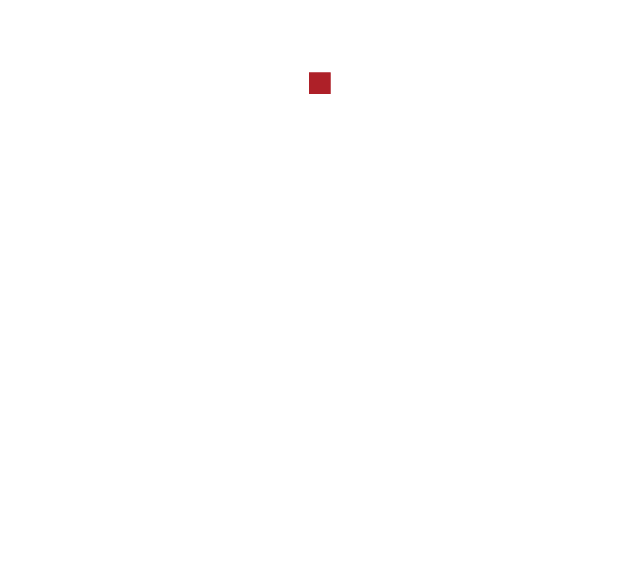
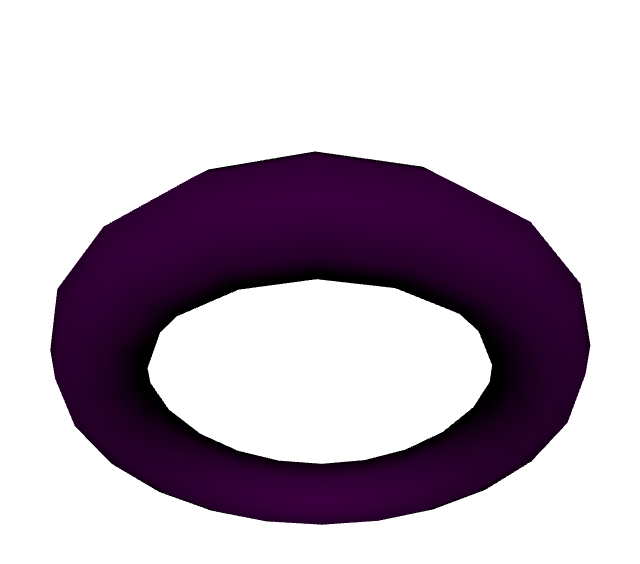
Before and after one commit to hana-tokarova/master-thesis, a React (Create React App) app: page / in a window 1280 px wide. Shown: the top 564 px of the page, without its empty margins (320-960 px from the left). Built offline with nearby package versions, Linux system fonts and the light colour scheme.

Commit message:
Playing with the setup

```diff
--- a/src/App.tsx
+++ b/src/App.tsx
@@ -1,35 +1,18 @@
+import { ChakraProvider, theme } from "@chakra-ui/react"
 import { Canvas } from "@react-three/fiber"
 
 export const App = () => (
-  <Canvas>
-    <ambientLight intensity={0.1} />
-    <directionalLight color="red" position={[0, 0, 5]} />
-    <mesh>
-      <boxGeometry />
-      <meshStandardMaterial />
-    </mesh>
-  </Canvas>
+  <ChakraProvider theme={theme}>
+    <div style={{ width: "100vw", height: "100vh" }}>
+      <Canvas>
+        <pointLight intensity={0.01} />
+        <directionalLight color="purple" position={[0, 0, 5]} />
+        <mesh position={[0, 0, 0]} scale={1} rotation={[180, 0, 180]}>
+          <torusGeometry args={[2, 0.4, 8, 20, Math.PI * 2]} />
 
-  // <ChakraProvider theme={theme}>
-  //   <Box textAlign="center" fontSize="xl">
-  //     <Grid minH="100vh" p={3}>
-  //       <ColorModeSwitcher justifySelf="flex-end" />
-  //       <VStack spacing={8}>
-  //         <Logo h="40vmin" pointerEvents="none" />
-  //         <Text>
-  //           Edit <Code fontSize="xl">src/App.tsx</Code> and save to reload.
-  //         </Text>
-  //         <Link
-  //           color="teal.500"
-  //           href="https://chakra-ui.com"
-  //           fontSize="2xl"
-  //           target="_blank"
-  //           rel="noopener noreferrer"
-  //         >
-  //           Learn Chakra
-  //         </Link>
-  //       </VStack>
-  //     </Grid>
-  //   </Box>
-  // </ChakraProvider>
+          <meshPhongMaterial />
+        </mesh>
+      </Canvas>
+    </div>
+  </ChakraProvider>
 )
```
